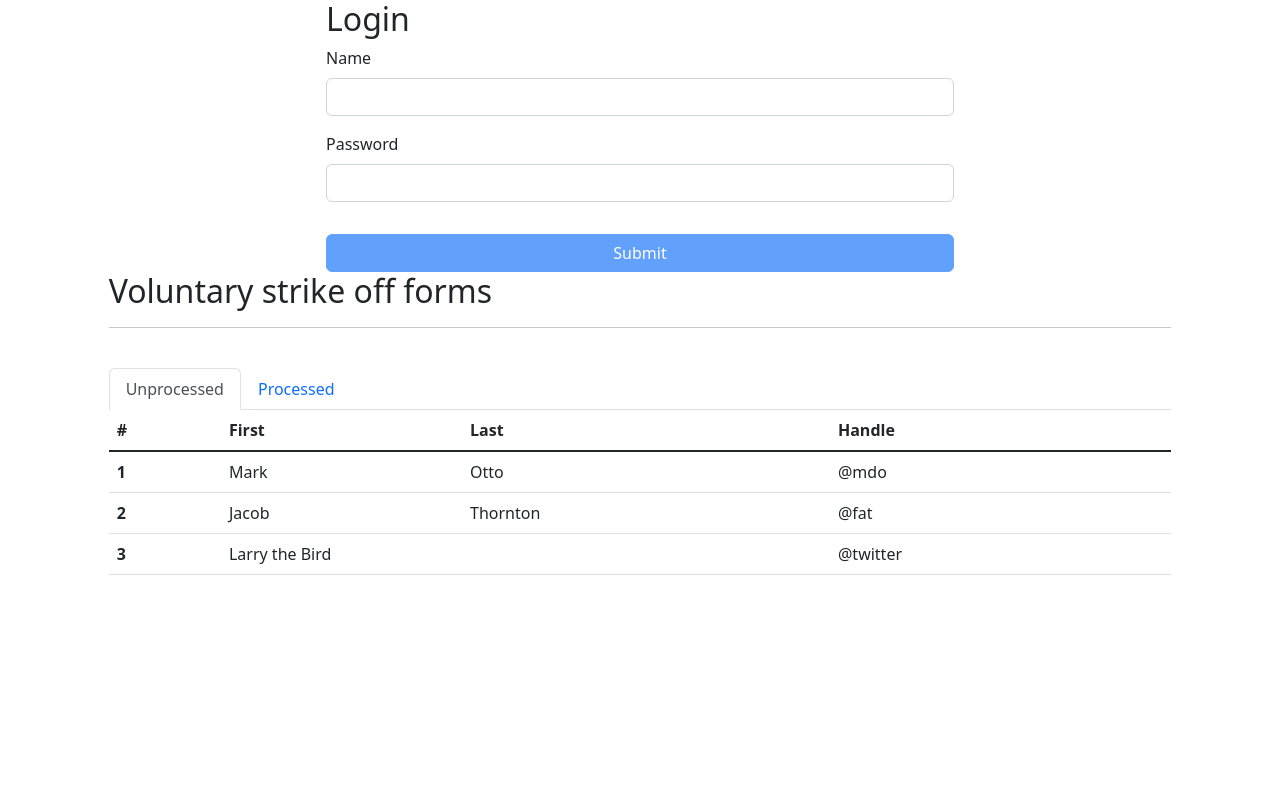
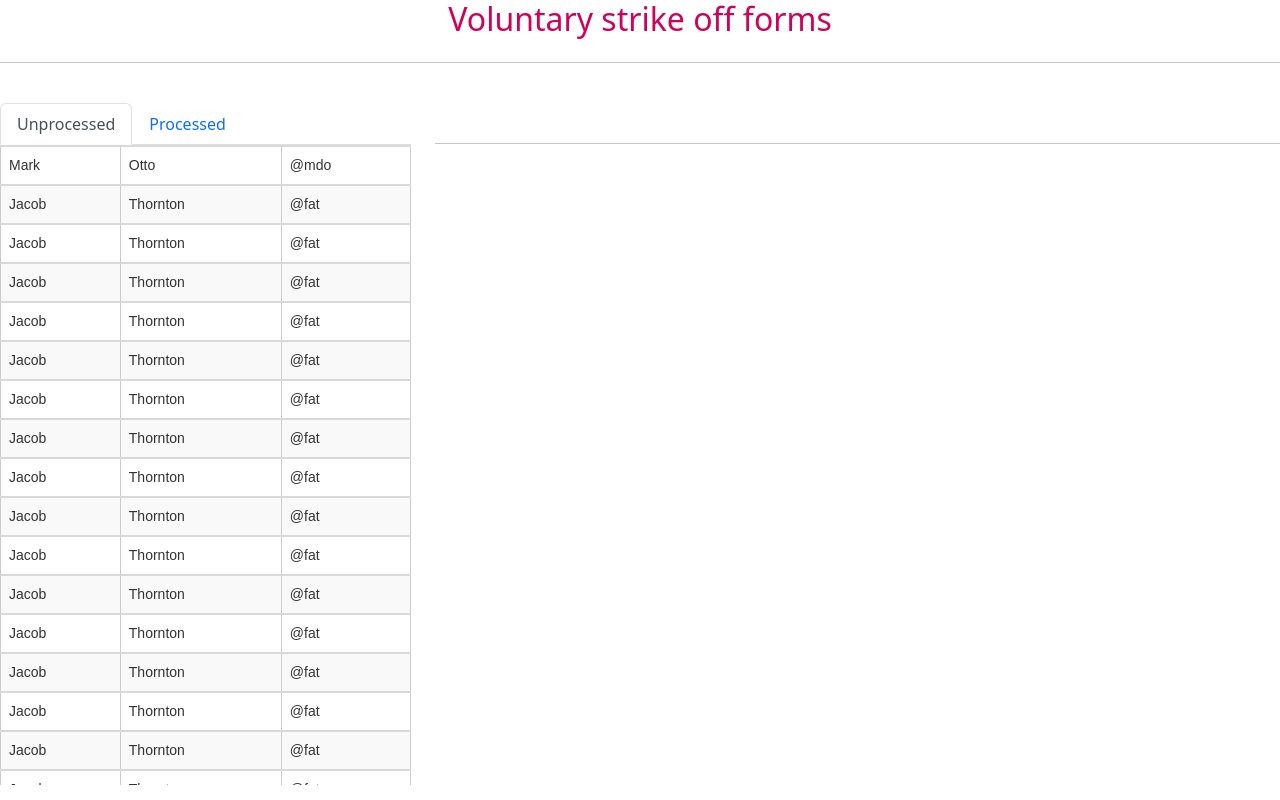
Before and after one commit to robertc181/VolStrikeAdmin2023, an Angular app: page /home in a window 1280 px wide. Built offline with nearby package versions, Linux system fonts and the light colour scheme; no server answers.

Commit message:
old desktop commit

```diff
--- a/angular.json
+++ b/angular.json
@@ -32,6 +32,8 @@
               "src/styles.scss"
             ],
             "scripts": [
+              "node_modules/jquery/dist/jquery.min.js",
+"node_modules/popper.js/dist/umd/popper.min.js",
               "node_modules/bootstrap/dist/js/bootstrap.min.js"
             ]
           },
--- a/package.json
+++ b/package.json
@@ -21,8 +21,10 @@
     "body-parser": "^1.20.2",
     "bootstrap": "^5.2.3",
     "express": "^4.18.2",
+    "jquery": "^3.6.4",
     "mongodb": "^5.0.1",
     "path": "^0.12.7",
+    "popper.js": "^1.16.1",
     "rxjs": "~7.5.0",
     "tslib": "^2.3.0",
     "zone.js": "~0.11.4"
--- a/src/app/home/home.component.html
+++ b/src/app/home/home.component.html
@@ -1,15 +1,13 @@
 <div class="row">
-  <div class="mx-auto col-10 col-md-8 col-lg-6">
-    <h2>Login</h2>
+  <div class="col-10 mx-auto text-center">
+    <h2>Voluntary strike off forms</h2>
     <app-login></app-login>
   </div>
 </div>
+<hr />
+<br />
 <div class="row">
-  <div class="col-sm-1"></div>
-  <div class="col-sm-10">
-    <h2>Voluntary strike off forms</h2>
-    <hr />
-    <br />
+  <div class="col-sm-12 col-md-4 col-lg-4" >
     <ul class="nav nav-tabs" id="myTab" role="tablist">
       <li class="nav-item" role="presentation">
         <button
@@ -42,39 +40,163 @@
     </ul>
     <div class="tab-content" id="myTabContent">
       <div
+        style="max-height: calc(100vh - 160px); overflow-y: auto;"
         class="tab-pane fade show active"
         id="home-tab-pane"
         role="tabpanel"
         aria-labelledby="home-tab"
         tabindex="0"
       >
-        <table class="table">
-          <thead>
+        <table class="table table-group-divider">
+          <tbody>
             <tr>
-              <th scope="col">#</th>
-              <th scope="col">First</th>
-              <th scope="col">Last</th>
-              <th scope="col">Handle</th>
-            </tr>
-          </thead>
-          <tbody class="table-group-divider">
-            <tr>
-              <th scope="row">1</th>
               <td>Mark</td>
               <td>Otto</td>
               <td>@mdo</td>
             </tr>
             <tr>
-              <th scope="row">2</th>
               <td>Jacob</td>
               <td>Thornton</td>
               <td>@fat</td>
             </tr>
             <tr>
-              <th scope="row">3</th>
-              <td colspan="2">Larry the Bird</td>
-              <td>@twitter</td>
+              <td>Jacob</td>
+              <td>Thornton</td>
+              <td>@fat</td>
             </tr>
+            <tr>
+
+              <td>Jacob</td>
+              <td>Thornton</td>
+              <td>@fat</td>
+            </tr>
+            <tr>
+
+              <td>Jacob</td>
+              <td>Thornton</td>
+              <td>@fat</td>
+            </tr>
+            <tr>
+
+              <td>Jacob</td>
+              <td>Thornton</td>
+              <td>@fat</td>
+            </tr>
+            <tr>
+
+              <td>Jacob</td>
+              <td>Thornton</td>
+              <td>@fat</td>
+            </tr>
+            <tr>
+
+              <td>Jacob</td>
+              <td>Thornton</td>
+              <td>@fat</td>
+            </tr>
+            <tr>
+
+              <td>Jacob</td>
+              <td>Thornton</td>
+              <td>@fat</td>
+            </tr>
+            <tr>
+
+              <td>Jacob</td>
+              <td>Thornton</td>
+              <td>@fat</td>
+            </tr>
+            <tr>
+
+              <td>Jacob</td>
+              <td>Thornton</td>
+              <td>@fat</td>
+            </tr>
+            <tr>
+
+              <td>Jacob</td>
+              <td>Thornton</td>
+              <td>@fat</td>
+            </tr>
+            <tr>
+
+              <td>Jacob</td>
+              <td>Thornton</td>
+              <td>@fat</td>
+            </tr>
+            <tr>
+
+              <td>Jacob</td>
+              <td>Thornton</td>
+              <td>@fat</td>
+            </tr>
+            <tr>
+
+              <td>Jacob</td>
+              <td>Thornton</td>
+              <td>@fat</td>
+            </tr>
+            <tr>
+
+              <td>Jacob</td>
+              <td>Thornton</td>
+              <td>@fat</td>
+            </tr>
+            <tr>
+
+              <td>Jacob</td>
+              <td>Thornton</td>
+              <td>@fat</td>
+            </tr>
+            <tr>
+
+              <td>Jacob</td>
+              <td>Thornton</td>
+              <td>@fat</td>
+            </tr>
+            <tr>
+
+              <td>Jacob</td>
+              <td>Thornton</td>
+              <td>@fat</td>
+            </tr>
+            <tr>
+
+              <td>Jacob</td>
+              <td>Thornton</td>
+              <td>@fat</td>
+            </tr>
+            <tr>
+
+              <td>Jacob</td>
+              <td>Thornton</td>
+              <td>@fat</td>
+            </tr>
+            <tr>
+
+              <td>Jacob</td>
+              <td>Thornton</td>
+              <td>@fat</td>
+            </tr>
+            <tr>
+
+              <td>Jacob</td>
+              <td>Thornton</td>
+              <td>@fat</td>
+            </tr>
+            <tr>
+
+              <td>Jacob</td>
+              <td>Thornton</td>
+              <td>@fat</td>
+            </tr>
+            <tr>
+
+              <td>Jacob</td>
+              <td>Thornton</td>
+              <td>@fat</td>
+            </tr>
+
           </tbody>
         </table>
       </div>
@@ -89,5 +211,9 @@
       </div>
     </div>
   </div>
-  <div class="col-sm-1"></div>
+  <div class="col-sm-0 col-md-8 col-lg-8">
+    <br />
+    <hr />
+  </div>
+  <!-- <div class="col-sm-1"></div> -->
 </div>
--- a/src/app/home/home.component.scss
+++ b/src/app/home/home.component.scss
@@ -0,0 +1,69 @@
+:root {
+  --pink: #d30059;
+
+}
+
+// body {
+//   margin: 0;
+//   padding: 0;
+// }
+
+// html, body {
+//   height: 100%;
+// }
+
+// * {
+//   box-sizing: border-box;
+// }
+
+// body {
+//   overflow: hidden;
+// }
+
+// .tab-pane {
+//   overflow-y: scroll;
+// }
+
+h2{
+  color: #d30059;
+}
+
+
+
+//////////////// left-side ////////////////////////////
+
+table {
+  border-collapse: collapse;
+  border-spacing: 0;
+  width: 100%;
+  max-width: 600px;
+  margin: 0 auto;
+  font-family: Arial, sans-serif;
+  font-size: 14px;
+  line-height: 1.5;
+  color: #333333;
+}
+
+th,
+td {
+  border: 1px solid #cccccc;
+  padding: 8px;
+}
+
+th {
+  font-weight: bold;
+  background-color: #f2f2f2;
+  text-align: left;
+}
+
+tr:nth-child(even) {
+  background-color: #f9f9f9;
+}
+
+tr:hover {
+  background-color: #f5f5f5;
+}
+
+.table-group-divider tr {
+  border-top: 2px solid #d9d9d9;
+}
--- a/src/app/home/home.component.ts
+++ b/src/app/home/home.component.ts
@@ -14,7 +14,7 @@ export class HomeComponent implements OnInit {
   constructor(private homeService: HomeService) {}
 
   ngOnInit(): void {
-    debugger;
+    // debugger;
     this.loginForm = new FormGroup({
       name: new FormControl('', [Validators.required]),
       password: new FormControl('', [Validators.required]),
--- a/src/app/home/home.service.ts
+++ b/src/app/home/home.service.ts
@@ -9,10 +9,10 @@ export class HomeService {
   constructor(private httpClient: HttpClient) {}
 
   getRequests() {
-    debugger;
+    // debugger;
     return this.httpClient.get('http://localhost:8081/api/requests').pipe(
       map((response: any) => {
-        debugger;
+        // debugger;
         return response.body;
       })
     );
--- a/src/app/login/login.component.html
+++ b/src/app/login/login.component.html
@@ -1,4 +1,4 @@
-<div>
+<!-- <div>
   <form [formGroup]="loginForm" (ngSubmit)="(loginFormSubmit)">
     <div class="mb-3">
       <label for="id_email" class="form-label">Name</label>
@@ -40,4 +40,4 @@
       Submit
     </button>
   </form>
-</div>
+</div> -->
--- a/src/styles.scss
+++ b/src/styles.scss
@@ -1 +1,2 @@
 /* You can add global styles to this file, and also import other style files */
+@import '~bootstrap/dist/css/bootstrap.min.css';
```
Also changed, not shown: 1 other file (tests, documents, lock files or other folders).
